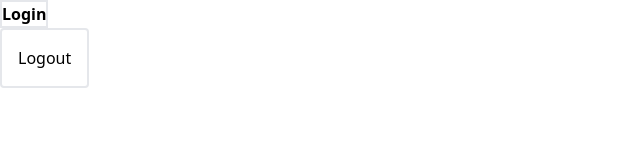
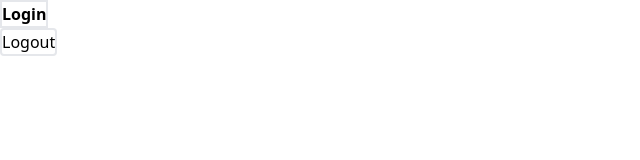
Before and after one commit to talisong-cardoso/testing, a website: page index.html in a window 1280 px wide. Shown: the whole page, without its empty margins (0-640 px from the left). Drawn offline with Linux system fonts and the light colour scheme.

Commit message:
paddig on button

```diff
--- a/index.html
+++ b/index.html
@@ -12,7 +12,7 @@
 <body>
 
     <button class="btn-primary font-bold border-1 bg-red border-2">Login</button>
-     <button class="btn-primary border-2 block rounded p-4">Logout</button>
+     <button class="btn-primary border-2 block rounded py-1 px-4">Logout</button>
 
 </body>
 
```
